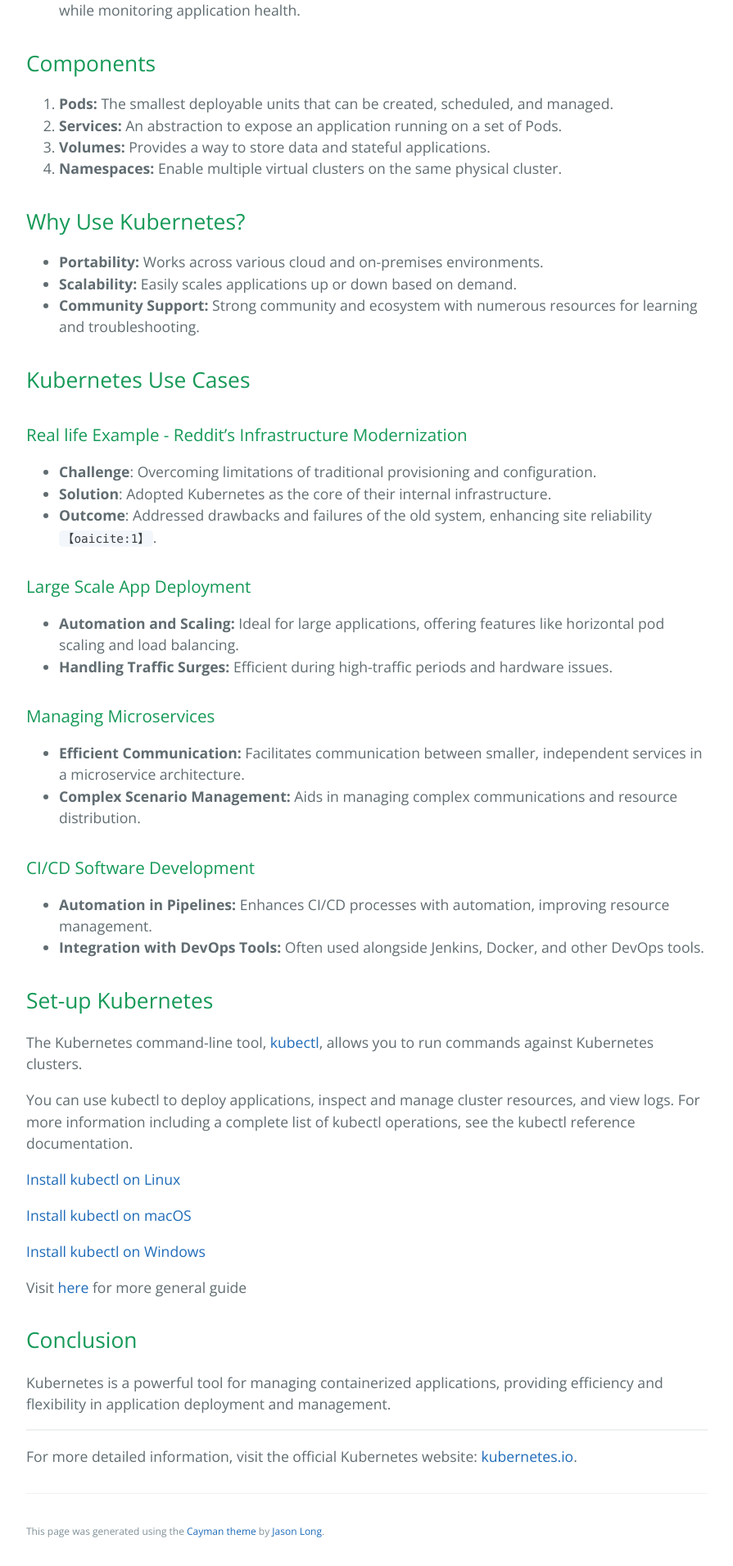
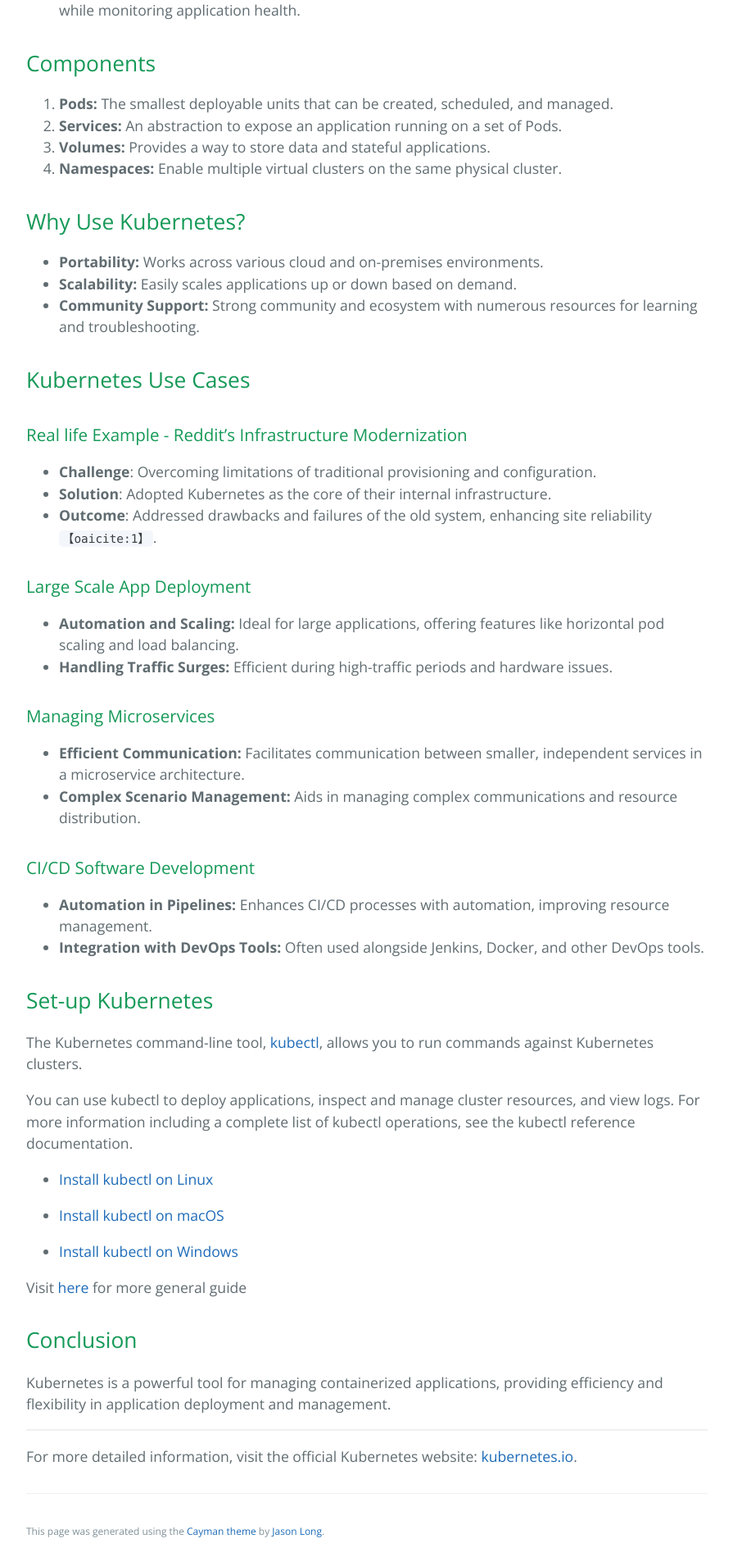
Before and after one commit to learning-software-engineering/learning-software-engineering.github.io, a Jekyll site: the page built from Topics/Development_Process/kubernetes.md, in a window 1280 px wide. Shown: the part 832-2742 px from the top of the page at 82% size, without its empty margins (192-1087 px from the left). Built offline with Jekyll 4.4.1, drawn with Linux system fonts in a browser that asks for light colours; our own code applies the rules of GitHub Pages for plain Markdown files.

Commit message:
added bullet points to the set up links

```diff
--- a/Topics/Development_Process/kubernetes.md
+++ b/Topics/Development_Process/kubernetes.md
@@ -50,11 +50,11 @@ The Kubernetes command-line tool, [kubectl](https://kubernetes.io/docs/reference
 
 You can use kubectl to deploy applications, inspect and manage cluster resources, and view logs. For more information including a complete list of kubectl operations, see the kubectl reference documentation.
 
-[Install kubectl on Linux](https://kubernetes.io/docs/tasks/tools/install-kubectl-linux/)
+- [Install kubectl on Linux](https://kubernetes.io/docs/tasks/tools/install-kubectl-linux/)
 
-[Install kubectl on macOS](https://kubernetes.io/docs/tasks/tools/install-kubectl-macos/)
+- [Install kubectl on macOS](https://kubernetes.io/docs/tasks/tools/install-kubectl-macos/)
 
-[Install kubectl on Windows](https://kubernetes.io/docs/tasks/tools/install-kubectl-windows/)
+- [Install kubectl on Windows](https://kubernetes.io/docs/tasks/tools/install-kubectl-windows/)
 
 
 Visit [here](https://kubernetes.io/docs/setup/) for more general guide
```
